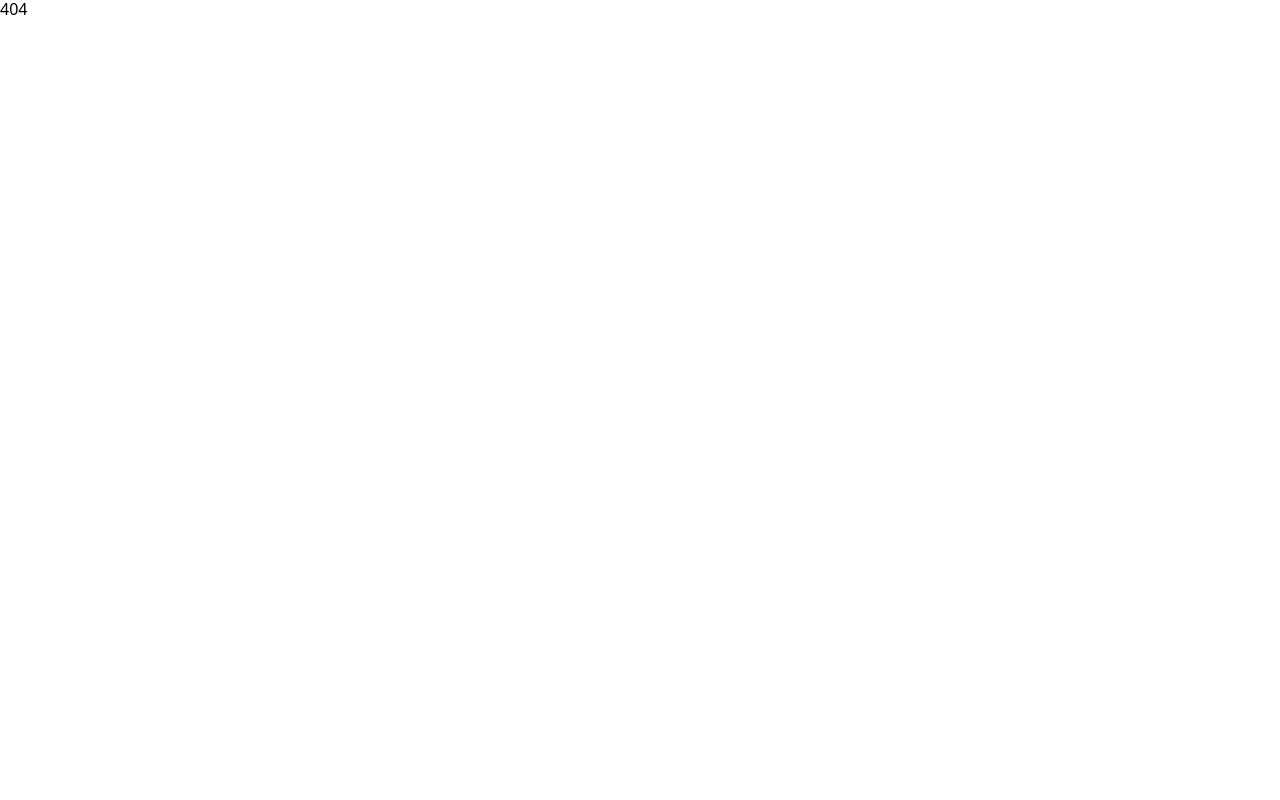
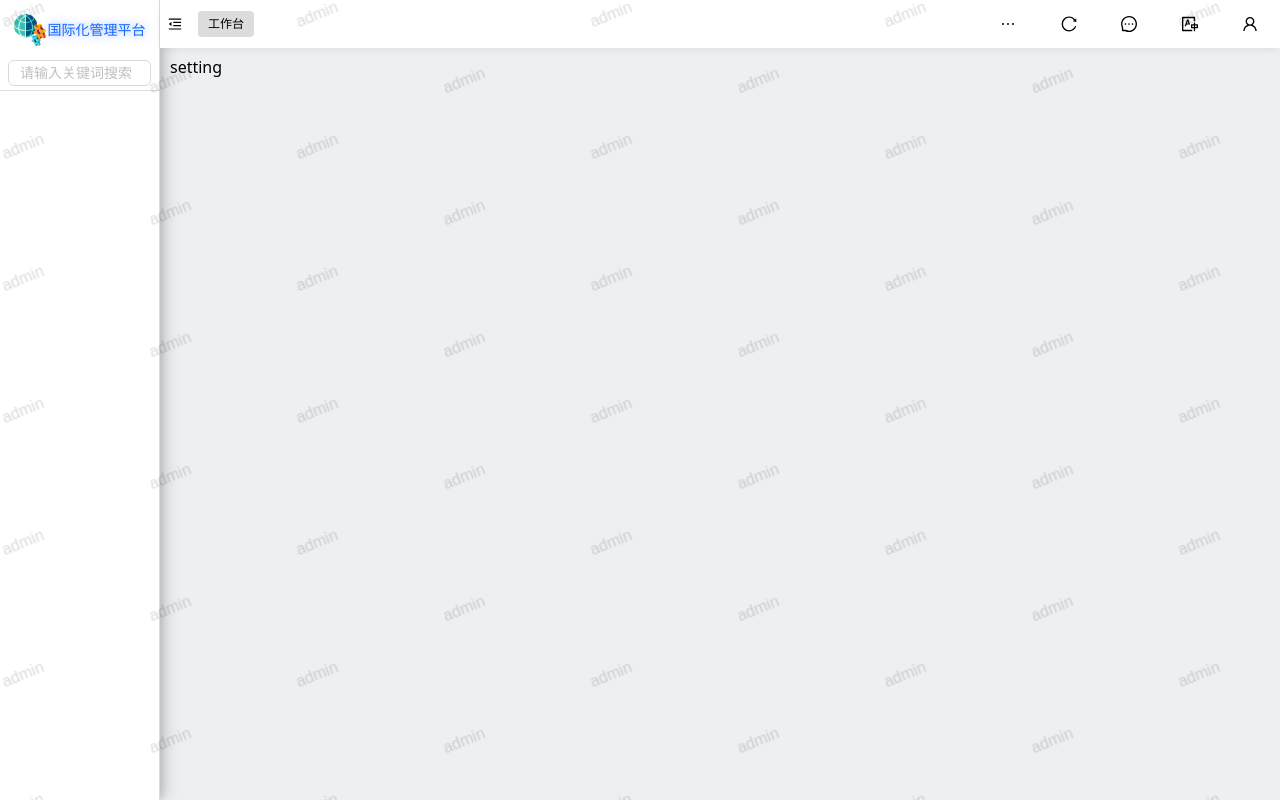
Before and after one commit to YangTieBao/international_backend_system, a React (Vite) app in the folder front/: page /dashboard/setting in a window 1280 px wide. Built offline with nearby package versions, Linux system fonts and the light colour scheme; no server answers.

Commit message:
初步完成菜单与顶部栏菜单的双向路由跳转

```diff
--- a/front/src/components/TopBar/index.module.scss
+++ b/front/src/components/TopBar/index.module.scss
@@ -36,6 +36,7 @@
             display: flex;
             justify-content: center;
             align-items: center;
+            cursor: pointer;
 
             .topMenuItem {
                 display: flex;
--- a/front/src/components/TopBar/topMenu.tsx
+++ b/front/src/components/TopBar/topMenu.tsx
@@ -5,6 +5,7 @@
     DoubleLeftOutlined,
     DoubleRightOutlined
 } from '@ant-design/icons';
+import { useEffect, useState } from 'react';
 import { useDispatch, useSelector } from 'react-redux';
 import { useNavigate } from 'react-router-dom';
 import topBar from './index.module.scss';
@@ -13,12 +14,25 @@
     const navigate = useNavigate()
     const dispatch = useDispatch()
     const topMenus = useSelector((state: RootState) => state.menu.topMenus)
+    const [prevLength, setPrevLength] = useState(topMenus.length);
+
+    useEffect(() => {
+        if (topMenus.length < prevLength) {
+            const lastItem = topMenus[topMenus.length - 1];
+            if (lastItem?.path) {
+                navigate(lastItem.path)
+            } else {
+                navigate('/dashboard/home');
+            }
+        }
+    }, [topMenus, prevLength, navigate]);
 
     const filterMenuItem = (e: React.MouseEvent, id: number = 0) => {
         e.stopPropagation()
         if (id === 0) {
             return;
         }
+        setPrevLength(topMenus.length);
         dispatch(filterTopMenus(id))
     }
 
--- /dev/null
+++ b/front/src/modules/Routes/index.tsx
@@ -0,0 +1,17 @@
+import { lazy } from "react";
+import { Navigate } from 'react-router-dom';
+import * as RouterTypes from "@/router/types";
+
+const Setting = lazy(() => import("@mod/views/Setting"));
+const NotFound = lazy(() => import("@mod/views/NotFound"));
+const EnterLoading = lazy(() => import("@mod/views/NotFound"));
+
+// 这里设置路由不能有 ‘ / ’,因为使用的是相对路径
+export const moduleRoutes: RouterTypes.RouteItem[] = [
+    {
+        path: "setting", // 相对于 /dashboard/setting
+        name: 'setting',
+        element: <Setting />,
+        meta: { title: "配置中心" }
+    }
+]
--- /dev/null
+++ b/front/src/modules/views/NotFound/index.tsx
@@ -0,0 +1,6 @@
+
+export default function index() {
+    return (
+        <div>404</div>
+    )
+}
--- /dev/null
+++ b/front/src/modules/views/Setting/index.tsx
@@ -0,0 +1,5 @@
+export default function index() {
+    return (
+        <div>setting</div>
+    )
+}
--- a/front/src/router/routes/index.tsx
+++ b/front/src/router/routes/index.tsx
@@ -1,3 +1,4 @@
+import { moduleRoutes } from '@/modules/Routes';
 import Login from '@/views/Login';
 import { lazy } from "react";
 import { Navigate } from 'react-router-dom';
@@ -27,7 +28,8 @@
             {
                 index: true,
                 element: <Navigate to='/dashboard/home' />
-            }
+            },
+            ...moduleRoutes
         ]
     },
     {
--- a/front/vite.config.ts
+++ b/front/vite.config.ts
@@ -10,7 +10,8 @@
     },
     resolve: {
       alias: {
-        '@': '/src'
+        '@': '/src',
+        '@mod':'/src/modules'
       }
     },
     server: {
```
Also changed, not shown: front/src/modules/views/EnterLoading/index.tsx (added, +8 -0 lines), front/tsconfig.base.json (+12 -2 lines).
